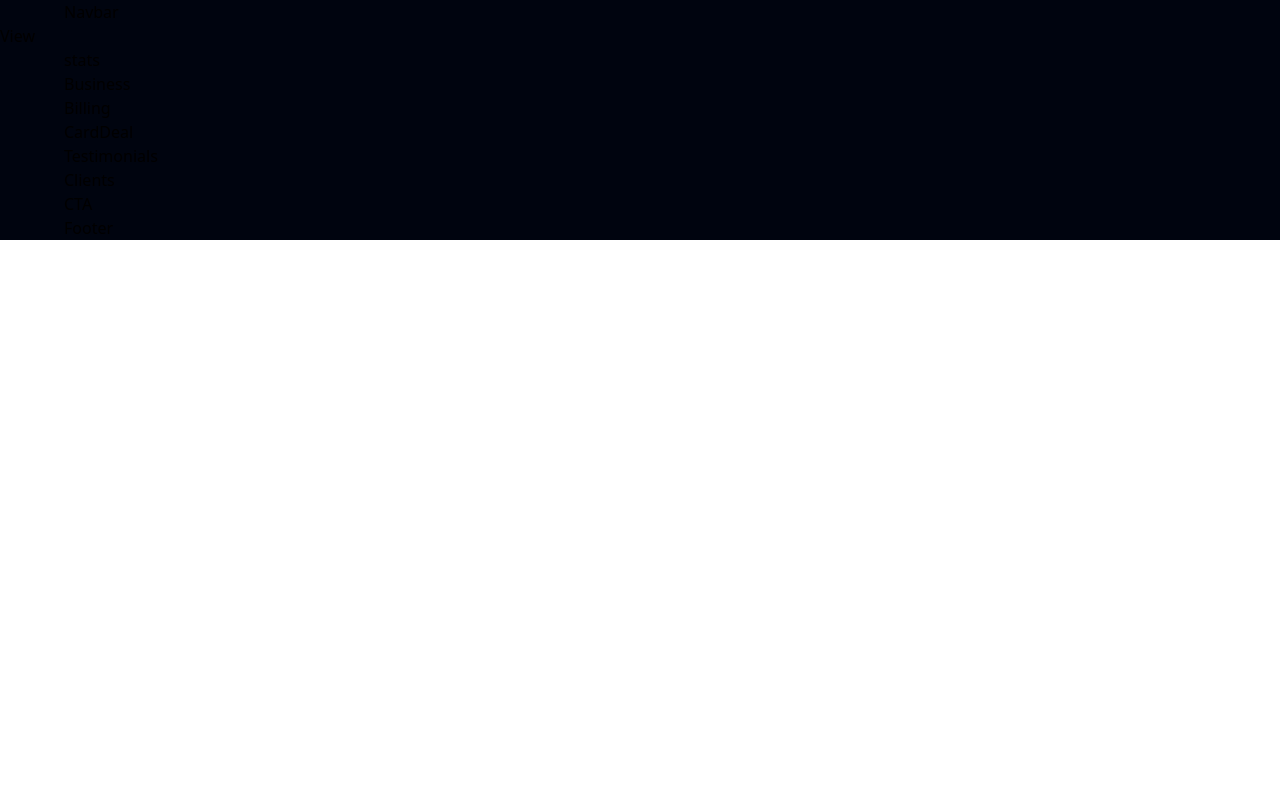
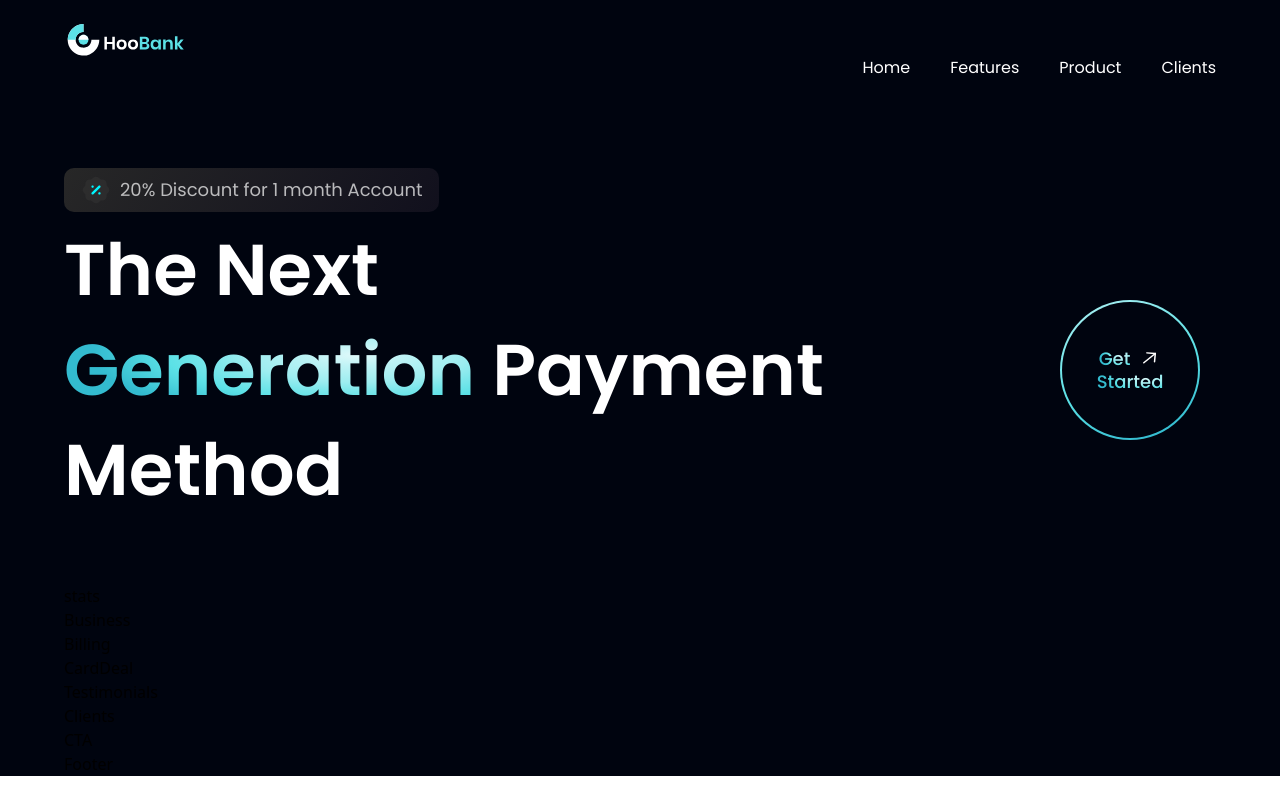
Before and after one commit to HarishBhatta/bank-app, a React (Vite) app: page / in a window 1280 px wide. Built offline with nearby package versions, Linux system fonts and the light colour scheme.

Commit message:
Navbar and arrow complete

```diff
--- a/src/assets/index.js
+++ b/src/assets/index.js
@@ -14,7 +14,7 @@ import menu from "./menu.svg";
 import close from "./close.svg";
 import google from "./google.svg";
 import apple from "./apple.svg";
-import arrowUp from "./arrow-up.svg";
+import arrowUp from "./arrowUp.svg";
 import discount from "./Discount.svg";
 import facebook from "./facebook.svg";
 import instagram from "./instagram.svg";
--- /dev/null
+++ b/src/components/GetStarted.jsx
@@ -0,0 +1,21 @@
+import React from 'react'
+import styles from '../style'
+import {arrowUp} from '../assets'
+const GetStarted = () => {
+  return(
+        <div className={`${styles.flexCenter} w-[140px] h-[140px] rounded-full bg-blue-gradient p-[2px] cursor-pointer`}>
+            <div className={`${styles.flexCenter} flex-col bg-primary w-[100%] h-[100%] rounded-full`}>
+                <div className={`${styles.flexStart} flex-row`}>
+                    <p className='font-poppins font-medium text-[18px] leading-[23px] mr-2'>
+                        <span className="text-gradient">Get</span>
+                    </p>
+                    <img src={arrowUp} alt="image" className='w-[23px] h-[23px] object-contain' />
+                </div>
+                    <p className='font-poppins font-medium text-[18px] leading-[23px]'>
+                        <span className="text-gradient">Started</span>
+                    </p>
+            </div>
+        </div>
+    );
+}
+export default GetStarted
--- a/src/components/NavBar.jsx
+++ b/src/components/NavBar.jsx
@@ -1,9 +1,46 @@
-import React from 'react'
-
+import React, { useState } from 'react'
+import {close, logo, menu } from '../assets'
+import {navLinks} from '../constants'
 const NavBar = () => {
+  const [Toggle, setToggle] = useState(false);
   return (
-    <div><h1>Navbar</h1></div>
+    <div>
+      <nav className="w-full py-6 justify-between items-center navbar">
+        <img src={logo} alt="banklogo" className='w-[124px] h-[32px]' />
+        <ul className="list-none sm:flex hidden justify-end items-center flex-1">
+          {navLinks.map((nav, index)=>(
+            <li
+            key = {nav.id}
+            className={`font-poppins font-normal cursor-pointer text-[16px] text-white ${index === navLinks.length-1 ? 'mr-0' : 'mr-10'}`}
+            >
+              <a href={`#${nav.id}`}>
+                {nav.title}
+              </a>
+            </li>
+          ))}
+        </ul>
+        <div className="sm:hidden flex flex-1 justify-end items-center">
+          <img src={Toggle? close: menu} alt="menu" className='w-[28px] h-[28px] object-contain'
+          onClick={() => setToggle((prev) => !prev)}
+          />
+          <div className={`${Toggle ? 'flex' : 'hidden'} p-6 bg-black-gradient absolute top-20 right-0 mx-4 my-2 min-w-[140px] rounded-xl sidebar`}>
+            <ul className="list-none flex-col justify-end items-center flex-1">
+              {navLinks.map((nav, index)=>(
+                <li
+                key = {nav.id}
+                className={`font-poppins font-normal cursor-pointer text-[16px] text-white ${index === navLinks.length-1 ? 'mb  -0' : 'mb-4'}`}
+                >
+                  <a href={`#${nav.id}`}>
+                    {nav.title}
+                  </a>
+                </li>
+              ))}
+            </ul>
+          </div>
+        </div>
+      </nav>
+    </div>
   )
 }
 
-export default NavBar
+export default NavBar;
--- a/src/components/View.jsx
+++ b/src/components/View.jsx
@@ -1,9 +1,33 @@
+import styles from '../style'
+import { discount, robot } from '../assets'
 import React from 'react'
+import GetStarted from './GetStarted'
 
 const View = () => {
-  return (
-    <div>View</div>
-  )
+  return(
+    <section id='home' className={`flex md:flex-row flex-col ${styles.paddingY}`}>
+      <div className={`flex-1 ${styles.flexStart} flex-col xl:px-0 sm:px-16 px-6`}>
+        <div className="flex flex-row items-center py-[6px] px-4 bg-discount-gradient     rounded-[10px] mb-2">
+          <img src={discount} alt="image" className='h-[32px] w-[32px]' />
+          <p className= {`${styles.paragraph} ml-2`}>
+            <span>20%</span> Discount for {" "}
+            <span>1 month</span> Account
+          </p>
+        </div>
+        <div className="flex flex-row justify-between items-center w-full">
+          <h1 className='flex-1 font-poppins font-semibold ss:text-[72px] text-[52px] text-white ss:leading-[100px] leading-[75px]'>
+            The Next <br className="sm:block hidden" />{" "}
+            <span className="text-gradient">Generation</span>{" "}
+            Payment Method
+          </h1>
+          <div className="ss:flex hidden md:mr-4 mr-0">
+            <GetStarted />
+          </div>
+        </div>
+      </div>
+    </section>
+  );
+
 }
 
 export default View
```
Also changed, not shown: src/assets/arrowUp.svg (renamed from src/assets/arrow-up.svg).
